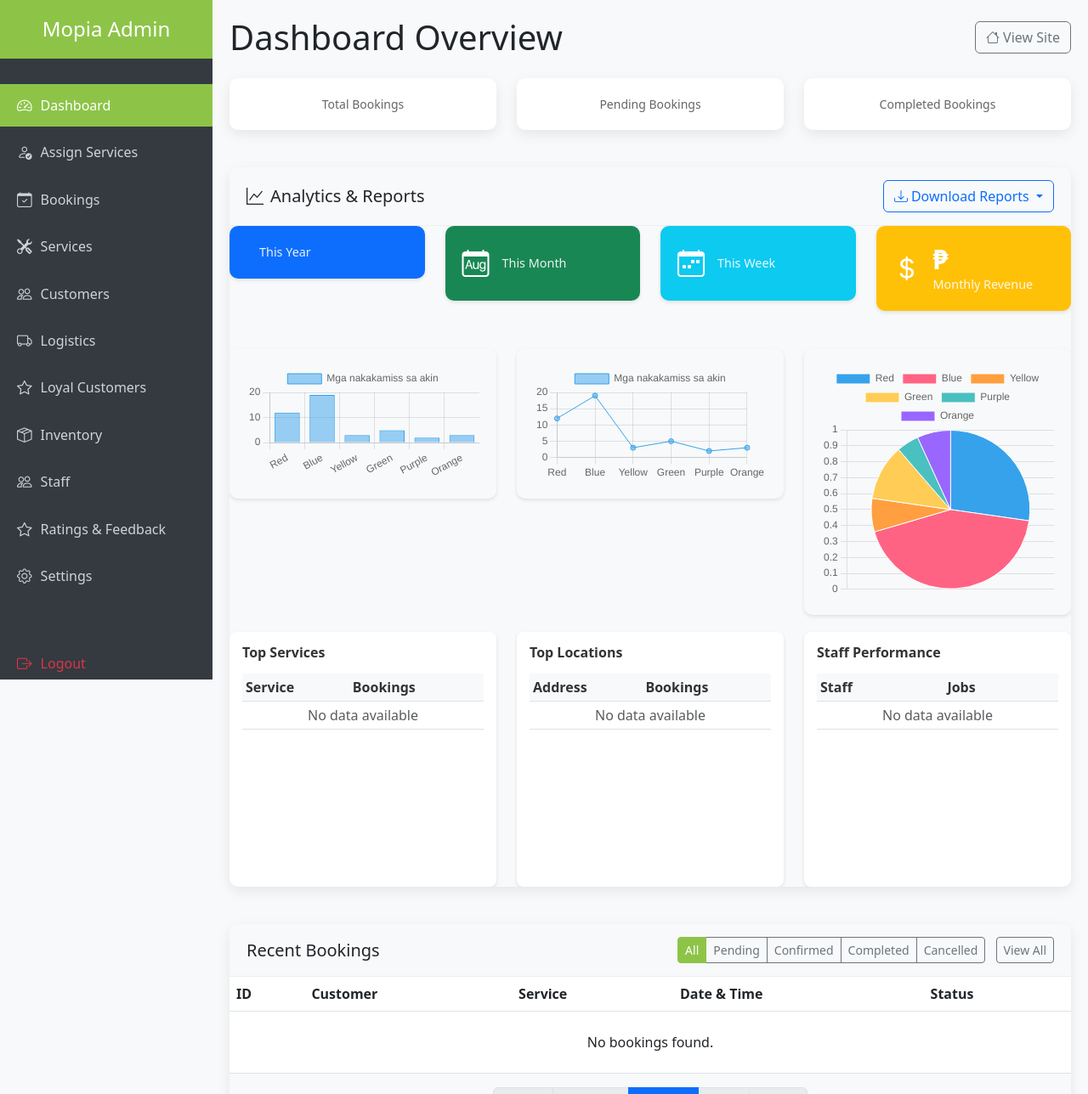
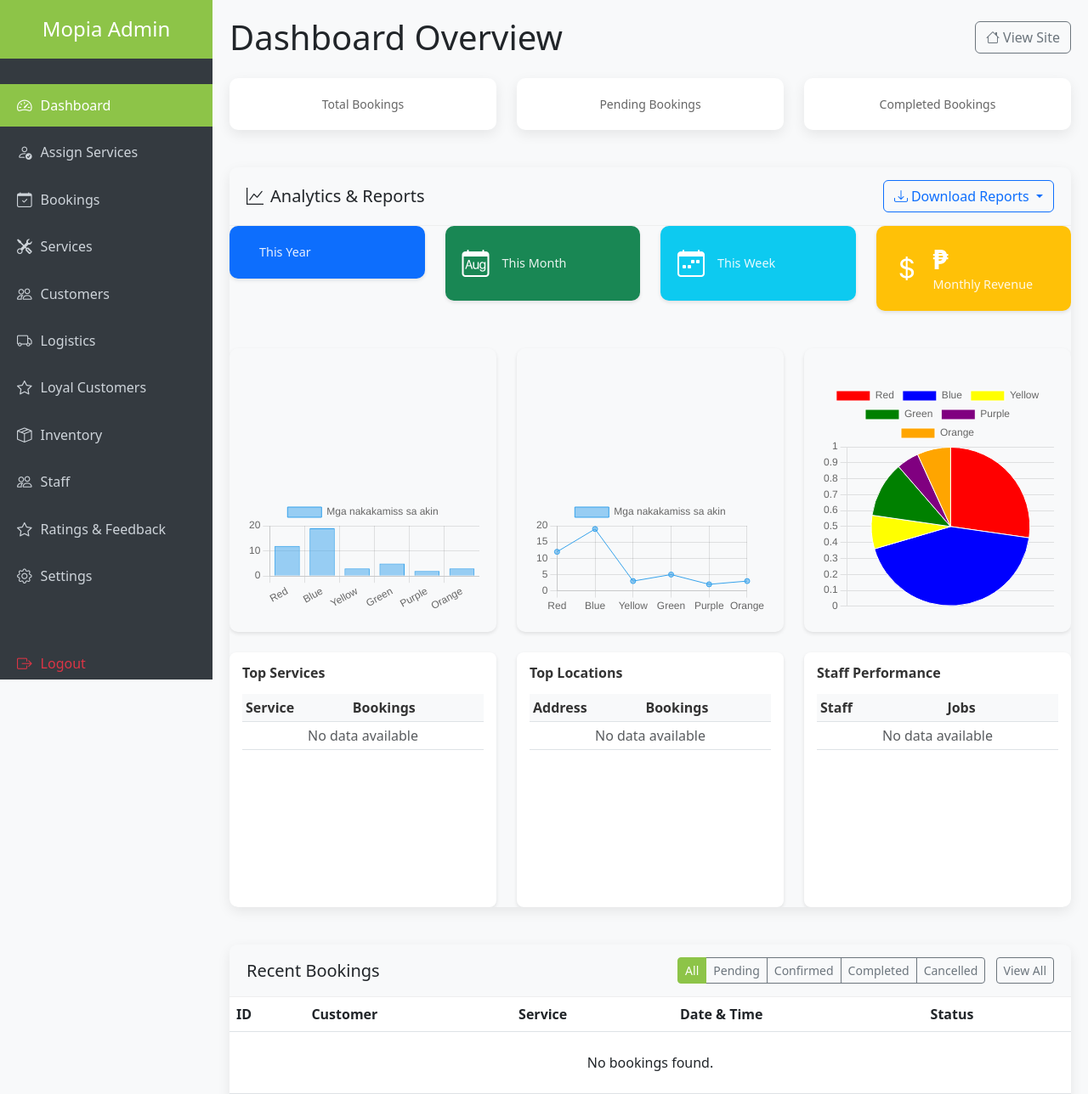
Before and after one commit to Aljolabs/CAPSTONE_PROJECT, a Django app: template templates/admin/admin_dashboard.html in a window 1280 px wide. Shown: the top 1288 px of the page at 85% size. Run offline with Django 3.2, Linux system fonts and the light colour scheme; the template is opened without the code that fills it, so the values that code supplies are empty.

Commit message:
debugging

```diff
--- a/templates/admin/admin_dashboard.html
+++ b/templates/admin/admin_dashboard.html
@@ -577,19 +577,19 @@
 
                             <!-- Graph for analytics -->
                             <!-- Search Chartjs to navigate  -->
-                            <div class="row">
+                            <div class="row mb-4">
                                 <div class="col-md-4">
-                                    <div class="analytics-card">
+                                    <div class="analytics-card h-100 align-items-end">
                                         <canvas id="bar"></canvas>
                                     </div>
                                 </div>
                                 <div class="col-md-4">
-                                    <div class="analytics-card">
+                                    <div class="analytics-card h-100 align-items-end">
                                         <canvas id="line"></canvas>
                                     </div>
                                 </div>
                                 <div class="col-md-4">
-                                    <div class="analytics-card">
+                                    <div class="analytics-card h-100 align-items-end">
                                         <canvas id="pie"></canvas>
                                     </div>
                                 </div>
@@ -805,7 +805,7 @@
         * This is the format
         * id:   comes from the <canvas id='the_id_here'></canvas>
         * type: graph type -> bar, line pie and such
-        * data: {"label": [], "value": []}
+        * data: {"label": [], "value": [], colors?: []}
         */
         const ctx = document.getElementById(id)
         new Chart(ctx, {
@@ -815,7 +815,8 @@
             datasets: [{
                 label: 'Mga nakakamiss sa akin',
                 data: data['value'],
-            borderWidth: 1
+                borderWidth: 1,
+                backgroundColor: data['colors']
             }]
             },
             options: {
@@ -844,7 +845,8 @@
     })
     generateGraph("pie", "pie", {
         "label": ['Red', 'Blue', 'Yellow', 'Green', 'Purple', 'Orange'],
-        "value": [12, 19, 3, 5, 2, 3]
+        "value": [12, 19, 3, 5, 2, 3],
+        "colors": ['Red', 'Blue', 'Yellow', 'Green', 'Purple', 'Orange']
     })
 
 </script>
```
Lines whose indentation alone changed are shown as unchanged.
